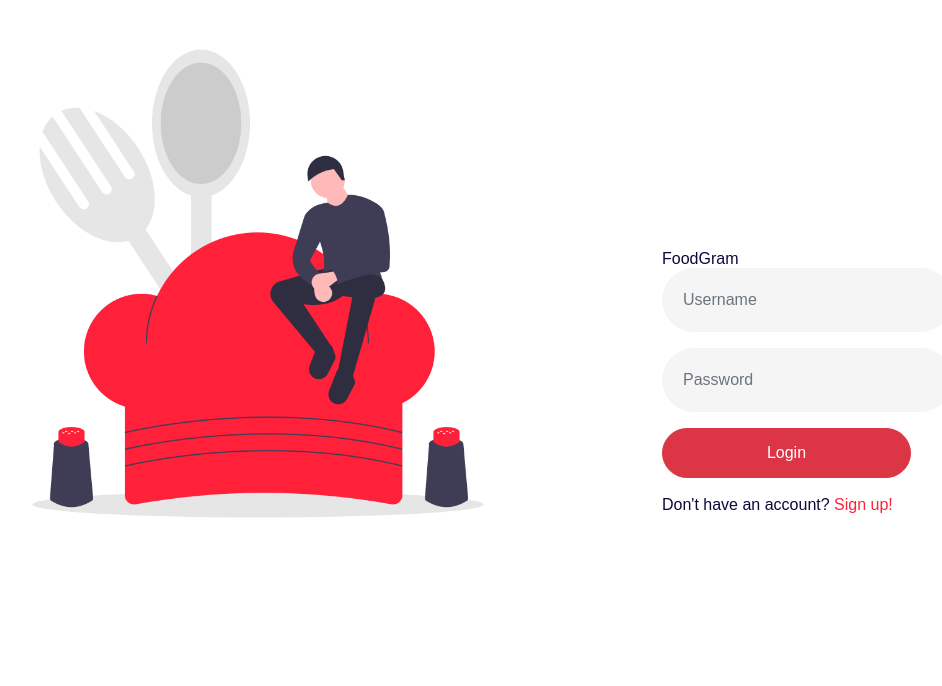
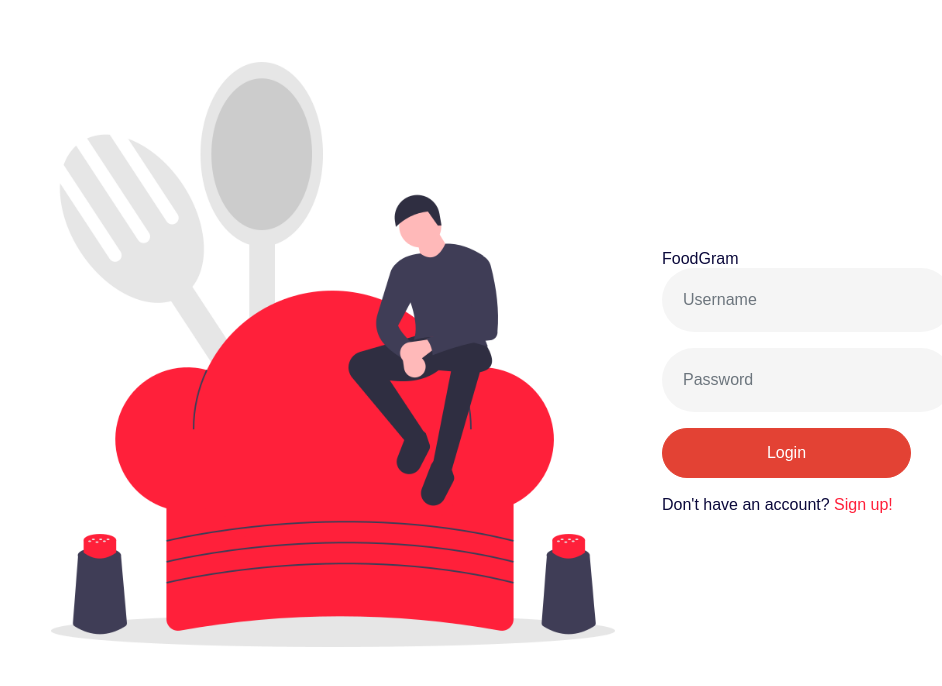
Before and after one commit to COP4331-Large-Project/FoodGram, a React (Create React App) app in the folder frontend/: page /login in a window 1280 px wide. Shown: the top 686 px of the page, without its empty margins (42-984 px from the left). Built offline with nearby package versions, Linux system fonts and the light colour scheme; a web font is replaced by a local one.

Commit message:
Fixing new image and color

```diff
--- a/frontend/src/style/index.css
+++ b/frontend/src/style/index.css
@@ -579,7 +579,7 @@ body {
 .pictureSizeLogin {
   max-height: 100%;
   width: calc(100% - 100px);
-  max-width: 600px;
+  max-width: 750px;
   align-items: left;
 }
 .form-control {
@@ -959,8 +959,8 @@ textarea.form-control.is-invalid {
 
 .btn-danger {
   color: #fff;
-  background-color: #dc3545;
-  border-color: #dc3545;
+  background-color: #e34234;
+  border-color: #e34234;
 }
 .btn-danger:hover,
 .btn-danger:focus {
```
